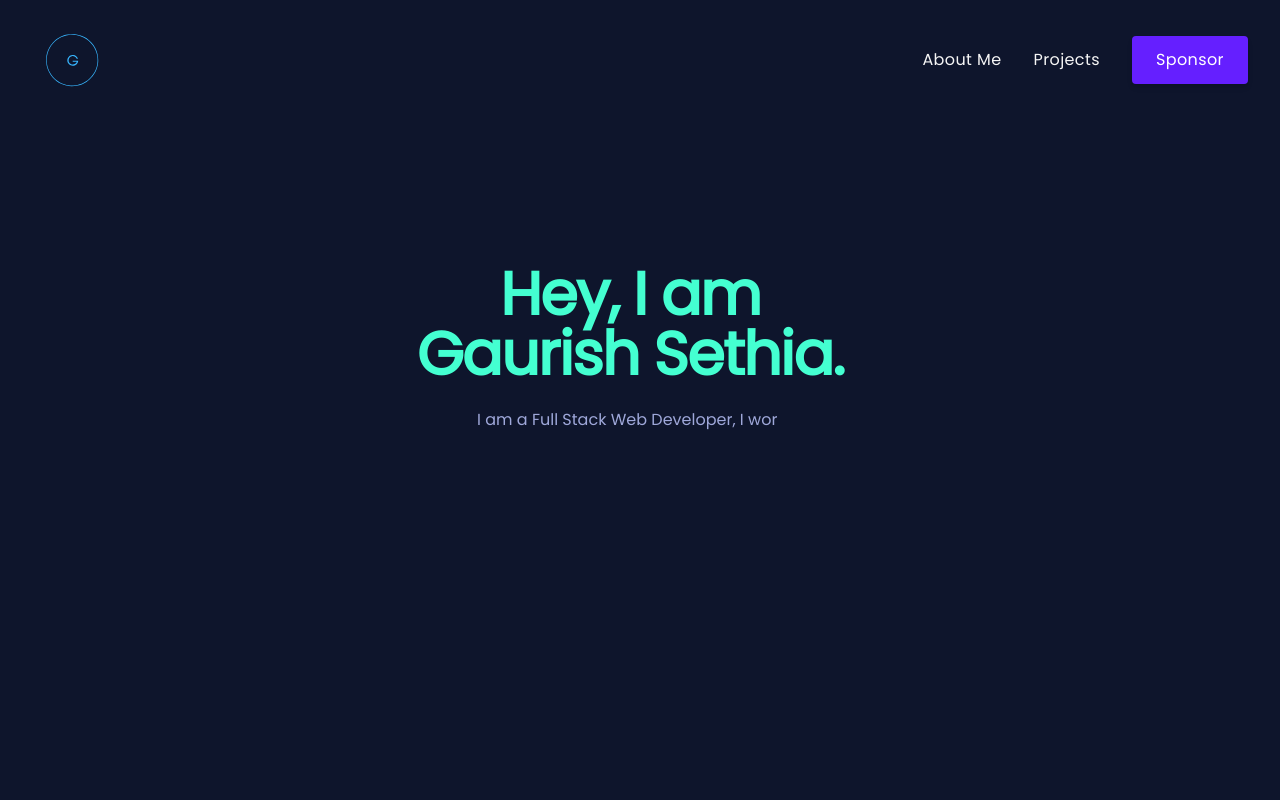
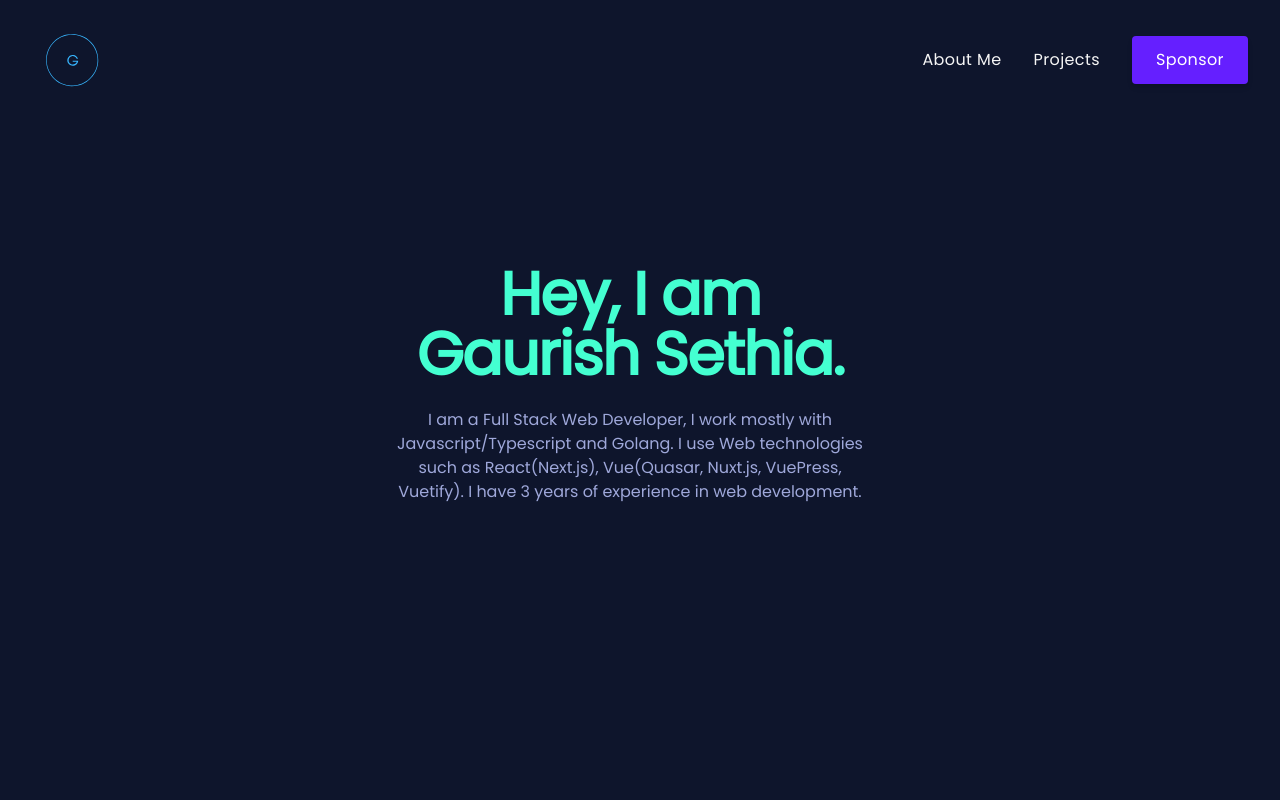
Before and after one commit to gaurishhs/Portfolio, a Next.js app: page / in a window 1280 px wide. Shown: the top 800 px of the page. Built offline with nearby package versions, Linux system fonts and the light colour scheme.

Commit message:
(hero): Remove typewriter

```diff
--- a/components/Hero.tsx
+++ b/components/Hero.tsx
@@ -1,4 +1,3 @@
-import Typewriter from "typewriter-effect";
 
 export const Hero = () => {
   return (
@@ -9,15 +8,12 @@ export const Hero = () => {
             <h1 className="max-w-lg mb-6 text-sea-green-crayola font-sans text-6xl font-bold tracking-tight sm:leading-none">
               Hey, I am Gaurish Sethia.
             </h1>
-            <Typewriter
-              onInit={(typewriter) => {
-                typewriter
-                  .typeString(
-                    "I am a Full Stack Web Developer, I work mostly with Javascript/Typescript and Golang. I use Web technologies such as React(Next.js), Vue(Quasar, Nuxt.js, VuePress, Vuetify). I have 3 years of experience in web development."
-                  )
-                  .start();
-              }}
-            />
+            <p>
+              I am a Full Stack Web Developer, I work mostly with
+              Javascript/Typescript and Golang. I use Web technologies such as
+              React(Next.js), Vue(Quasar, Nuxt.js, VuePress, Vuetify). I have 3
+              years of experience in web development.
+            </p>
           </div>
         </div>
       </div>
--- a/package.json
+++ b/package.json
@@ -15,8 +15,7 @@
     "react": "18.1.0",
     "react-dom": "18.1.0",
     "react-icons": "^4.4.0",
-    "sass": "^1.53.0",
-    "typewriter-effect": "^2.19.0"
+    "sass": "^1.53.0"
   },
   "devDependencies": {
     "@types/node": "17.0.35",
```
Also changed, not shown: 1 other file (tests, documents, lock files or other folders).
